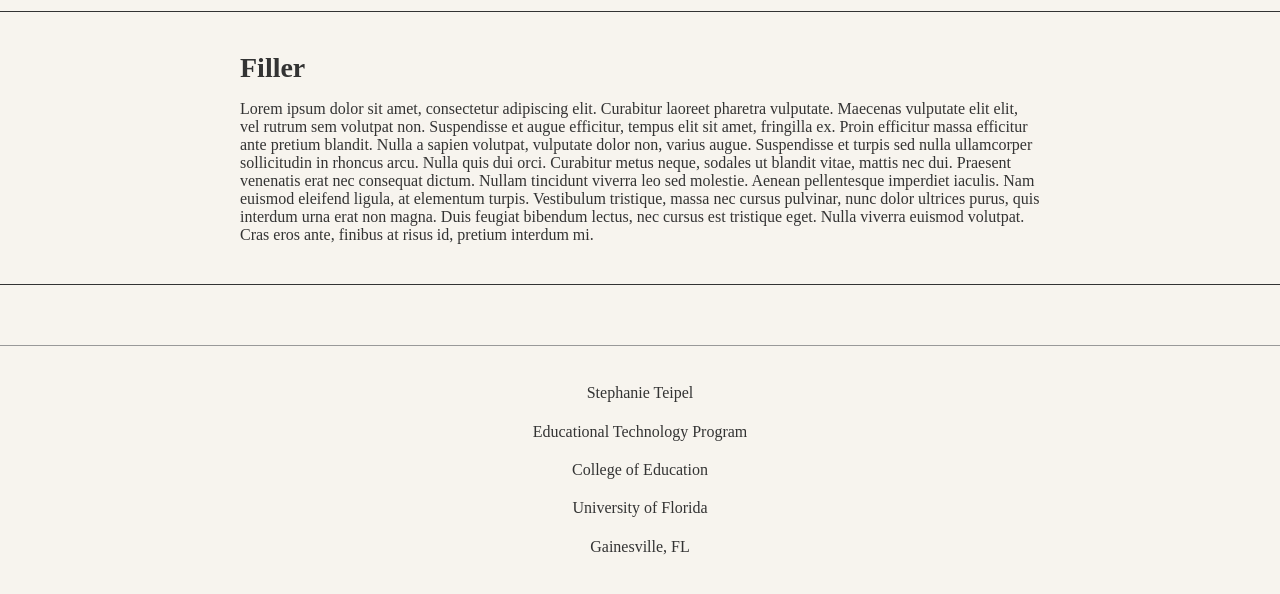
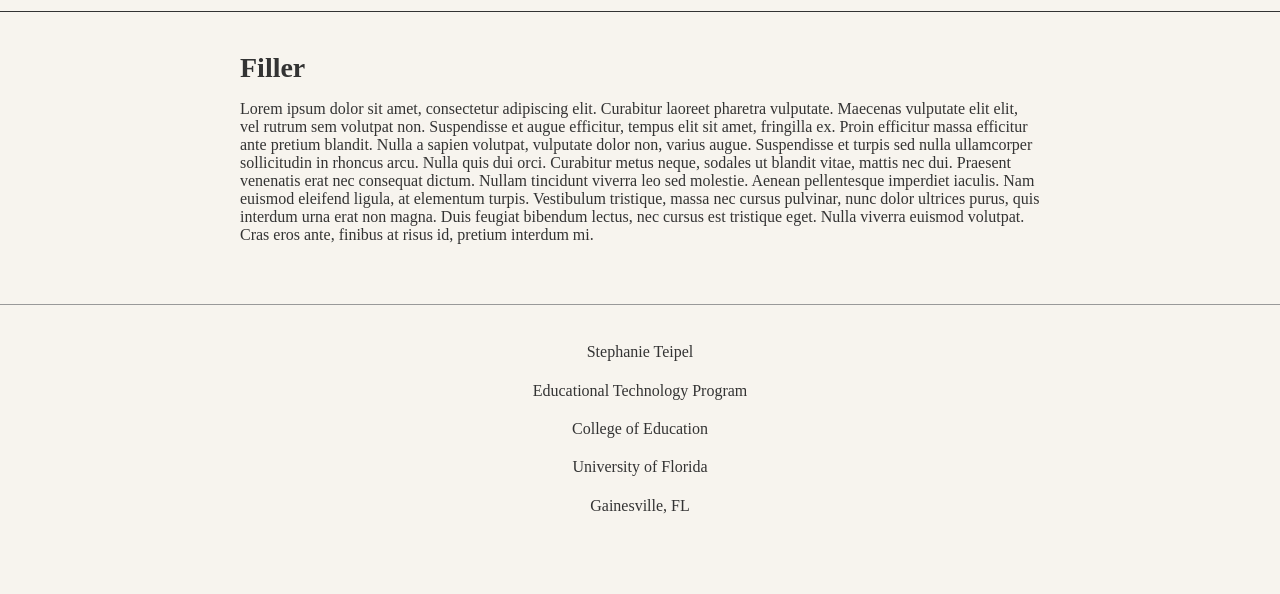
Before and after one commit to sateipel/sateme4320, a plain HTML site: page course-outline.html in a window 1280 px wide. Shown: the part 126-720 px from the top of the page. Drawn offline with Linux system fonts and the light colour scheme.

Commit message:
remove secondary line

```diff
--- a/course-outline.html
+++ b/course-outline.html
@@ -29,7 +29,6 @@
         Lorem ipsum dolor sit amet, consectetur adipiscing elit. Curabitur laoreet pharetra vulputate. Maecenas vulputate elit elit, vel rutrum sem volutpat non. Suspendisse et augue efficitur, tempus elit sit amet, fringilla ex. Proin efficitur massa efficitur ante pretium blandit. Nulla a sapien volutpat, vulputate dolor non, varius augue. Suspendisse et turpis sed nulla ullamcorper sollicitudin in rhoncus arcu. Nulla quis dui orci. Curabitur metus neque, sodales ut blandit vitae, mattis nec dui. Praesent venenatis erat nec consequat dictum. Nullam tincidunt viverra leo sed molestie. Aenean pellentesque imperdiet iaculis. Nam euismod eleifend ligula, at elementum turpis. Vestibulum tristique, massa nec cursus pulvinar, nunc dolor ultrices purus, quis interdum urna erat non magna. Duis feugiat bibendum lectus, nec cursus est tristique eget. Nulla viverra euismod volutpat. Cras eros ante, finibus at risus id, pretium interdum mi.
       </p>
     </main>
-    <hr class="section-divider">
 
     <footer>
     <p>Stephanie Teipel</p>
```
Also changed, not shown: forum.html (+0 -1 lines), index.html (+0 -1 lines), instructor-info.html (+0 -1 lines), module.html (+0 -1 lines), resources.html (+0 -1 lines), syllabus.html (+0 -1 lines).
